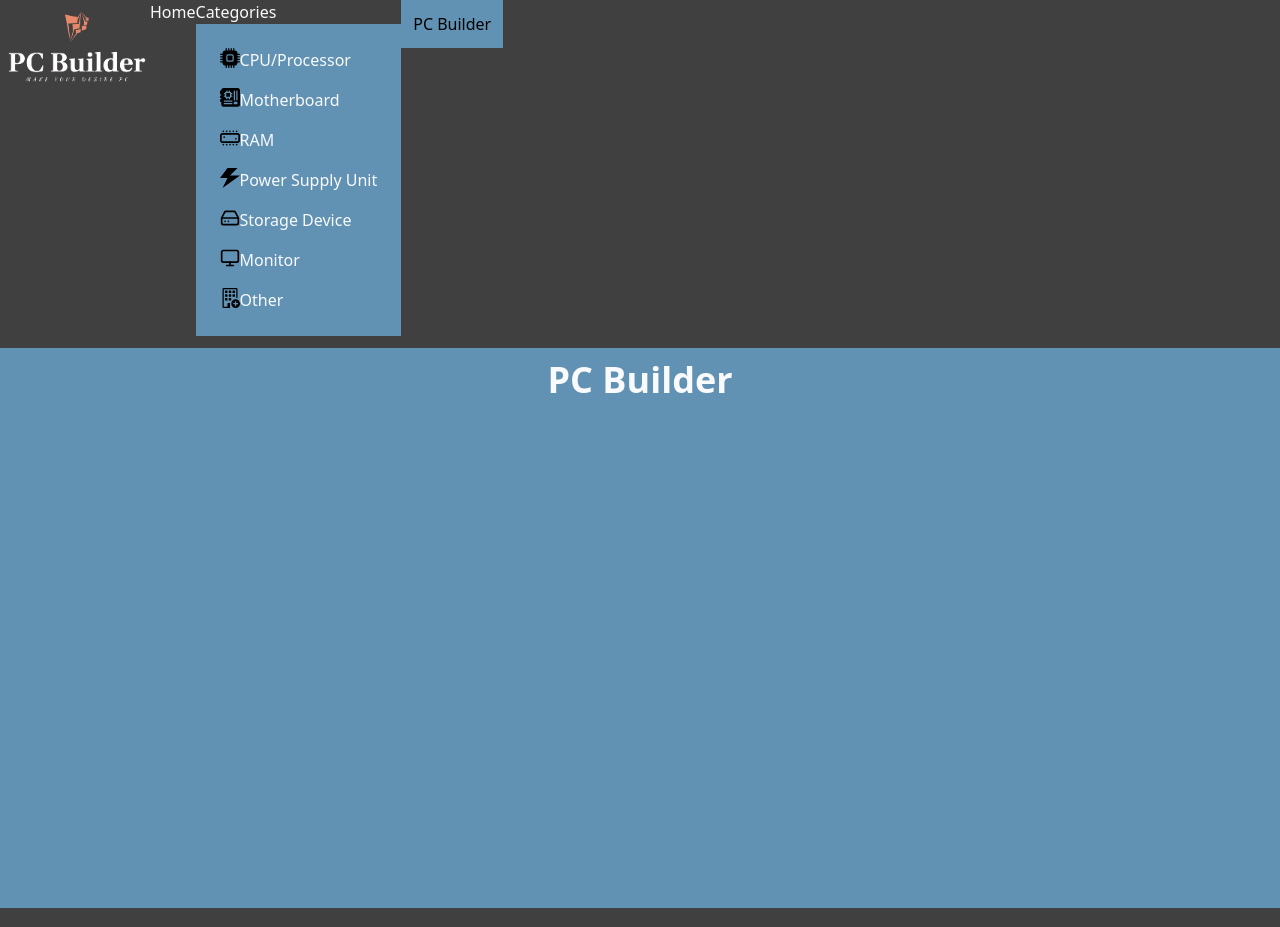
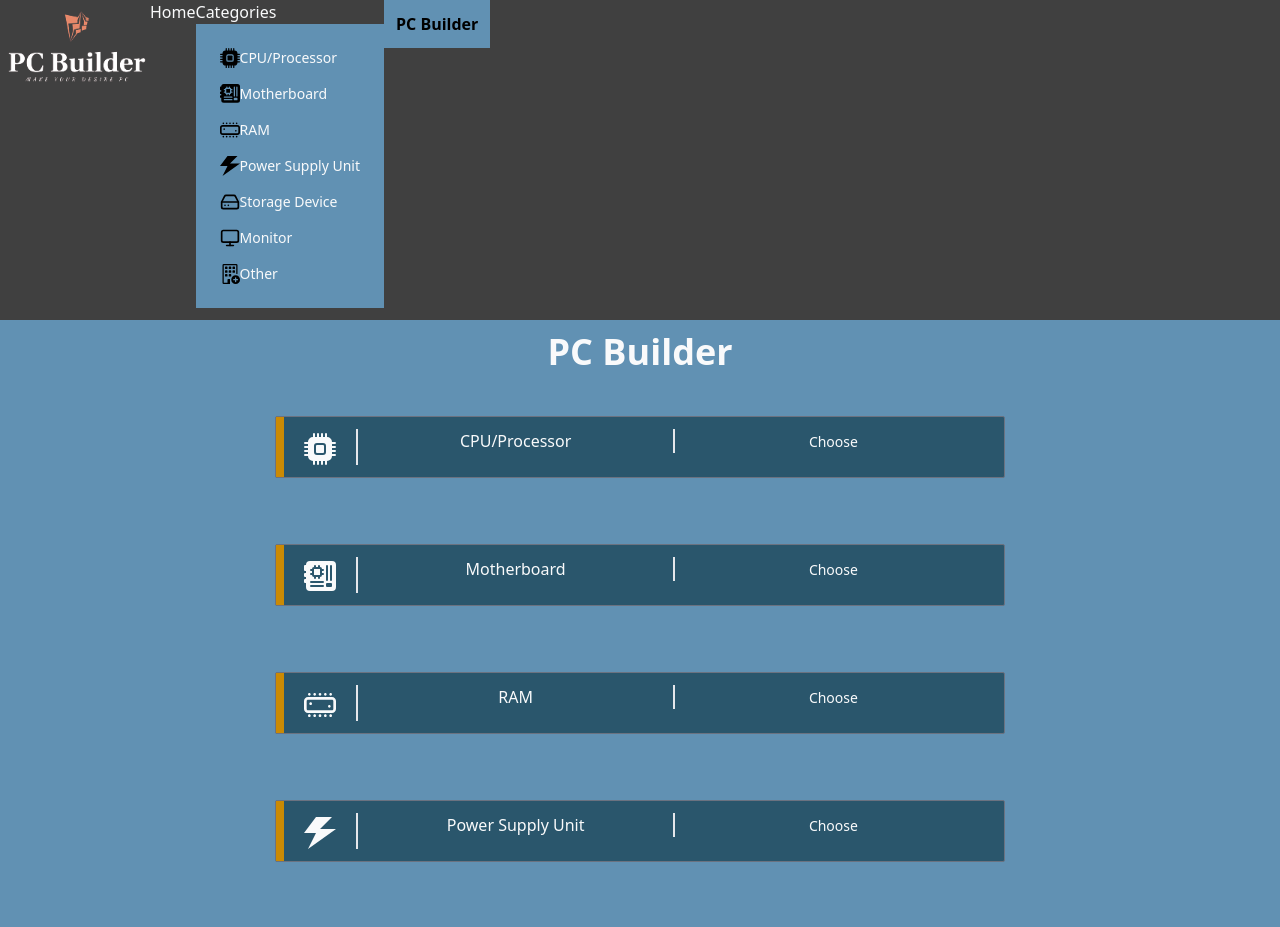
Before and after one commit to mb-tousif/pc-builder-app, a Next.js app: page /pc-builder in a window 1280 px wide. Shown: the top 927 px of the page. Built offline with nearby package versions, Linux system fonts and the light colour scheme.

Commit message:
PC-Builder Landing page created

```diff
--- a/src/pages/pc-builder/index.tsx
+++ b/src/pages/pc-builder/index.tsx
@@ -1,12 +1,80 @@
-import RootLayout from '@/Layout/RootLayout'
-import React from 'react'
+import RootLayout from "@/Layout/RootLayout";
+import Link from "next/link";
+import React from "react";
+import { BsFillCpuFill, BsFillMotherboardFill } from "react-icons/bs";
+import { CgSmartphoneRam } from "react-icons/cg";
+import { FiMonitor } from "react-icons/fi";
+import { ImPower } from "react-icons/im";
+import { LuHardDrive } from "react-icons/lu";
 
 export default function PcBuilder() {
+  const categories = [
+    {
+      id: 1,
+      name: "CPU/Processor",
+      link: "/cpu",
+      logo: <BsFillCpuFill className="mx-auto h-8 w-12 mb-3" />,
+    },
+    {
+      id: 2,
+      name: "Motherboard",
+      link: "/motherboard",
+      logo: <BsFillMotherboardFill className="mx-auto h-8 w-12 mb-3" />,
+    },
+    {
+      id: 3,
+      name: "RAM",
+      link: "/ram",
+      logo: <CgSmartphoneRam className="mx-auto h-8 w-12 mb-3" />,
+    },
+    {
+      id: 4,
+      name: "Power Supply Unit",
+      link: "/psu",
+      logo: <ImPower className="mx-auto h-8 w-12 mb-3" />,
+    },
+    {
+      id: 5,
+      name: "Storage Device",
+      link: "/storage",
+      logo: <LuHardDrive className="mx-auto h-8 w-12 mb-3" />,
+    },
+    {
+      id: 6,
+      name: "Monitor",
+      link: "/monitor",
+      logo: <FiMonitor className="mx-auto h-8 w-12 mb-3" />,
+    },
+  ];
   return (
     <RootLayout>
       <h1 className="text-2xl sm:text-4xl text-center p-3 sm:font-bold text-gray-50">
         PC Builder
       </h1>
+      {categories.map((category) => (
+        <div key={category.id} className="mx-auto sm:p-4 md:p-8 ">
+          <div className="bg-[#1c475ac8] md:w-3/5 mx-auto border-gray-500 border rounded-sm text-gray-50 font-bold mb-0.5 h-30">
+            <div className="flex p-3 border-l-8 border-yellow-600">
+              <div className="space-y-1 border-r-2 pr-3">
+                <div className="mx-auto my-auto max-h-20" />
+                {category.logo}
+              </div>
+              <div className="flex-1">
+                <div className="ml-3 space-y-1 border-r-2 pr-3 text-center">
+                  <div className="text-base font-normal">{category.name}</div>
+                </div>
+              </div>
+              <div className="flex-1">
+                <div className="ml-3 space-y-1 pr-3 text-center">
+                <Link href={category.link} className="text-sm font-normal">
+                Choose
+              </Link>
+                </div>
+              </div>
+            </div>
+          </div>
+        </div>
+      ))}
     </RootLayout>
-  )
+  );
 }
```
